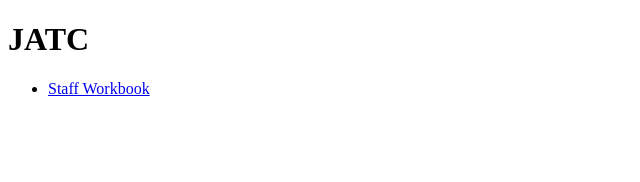
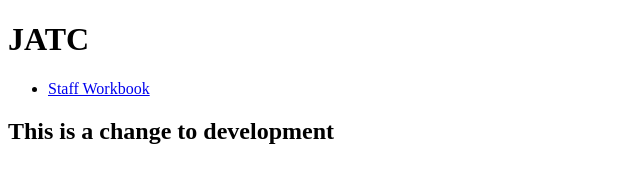
Before and after one commit to JATC-669/JATC-669.github.io, a plain HTML site: page index.html in a window 1280 px wide. Shown: the whole page, without its empty margins (0-640 px from the left). Drawn offline with Linux system fonts and the light colour scheme.

Commit message:
This is a change to dev

```diff
--- a/index.html
+++ b/index.html
@@ -4,6 +4,9 @@
 	<h1>JATC</h1>
 	<ul>
 		<li><a href="jatc-staff-workbook/index.html">Staff Workbook</a></li>
+
 	</ul>
+
+	<h2>This is a change to development</h2>
 </body>
 </html>
```
